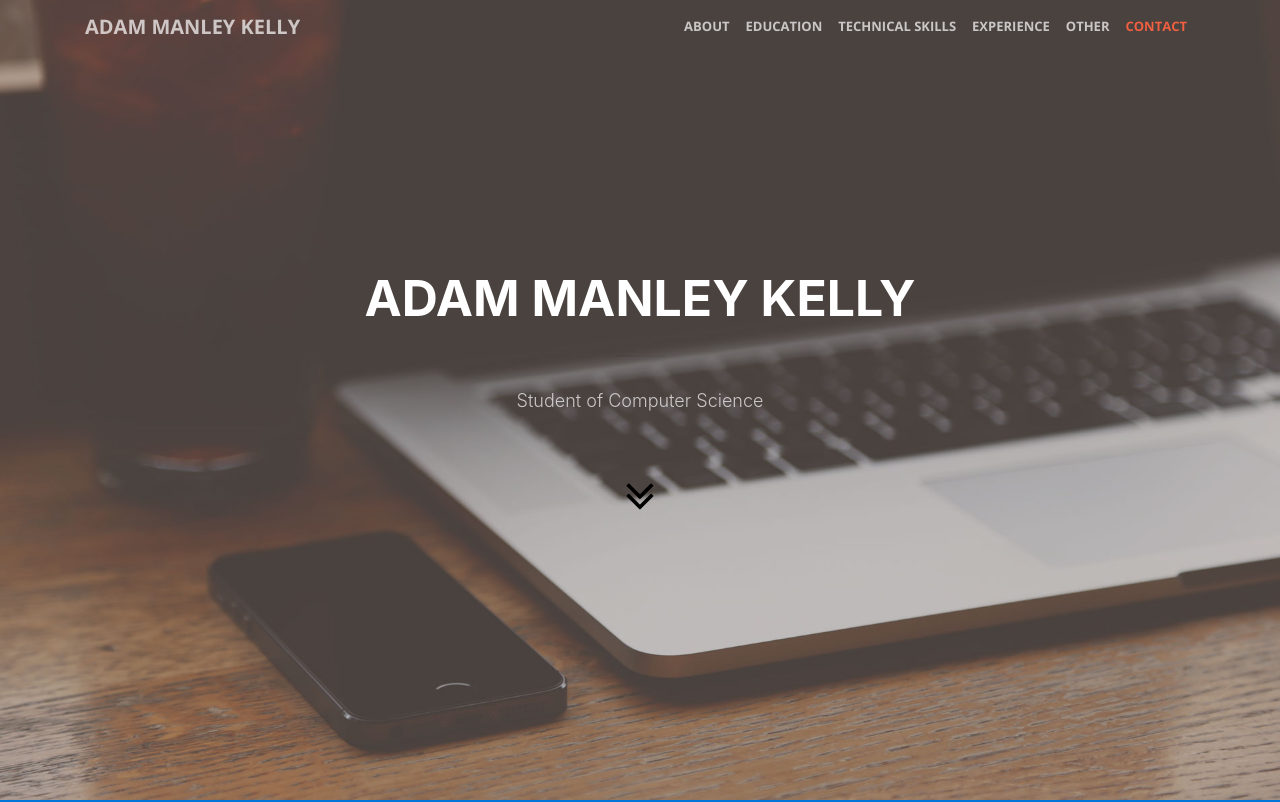
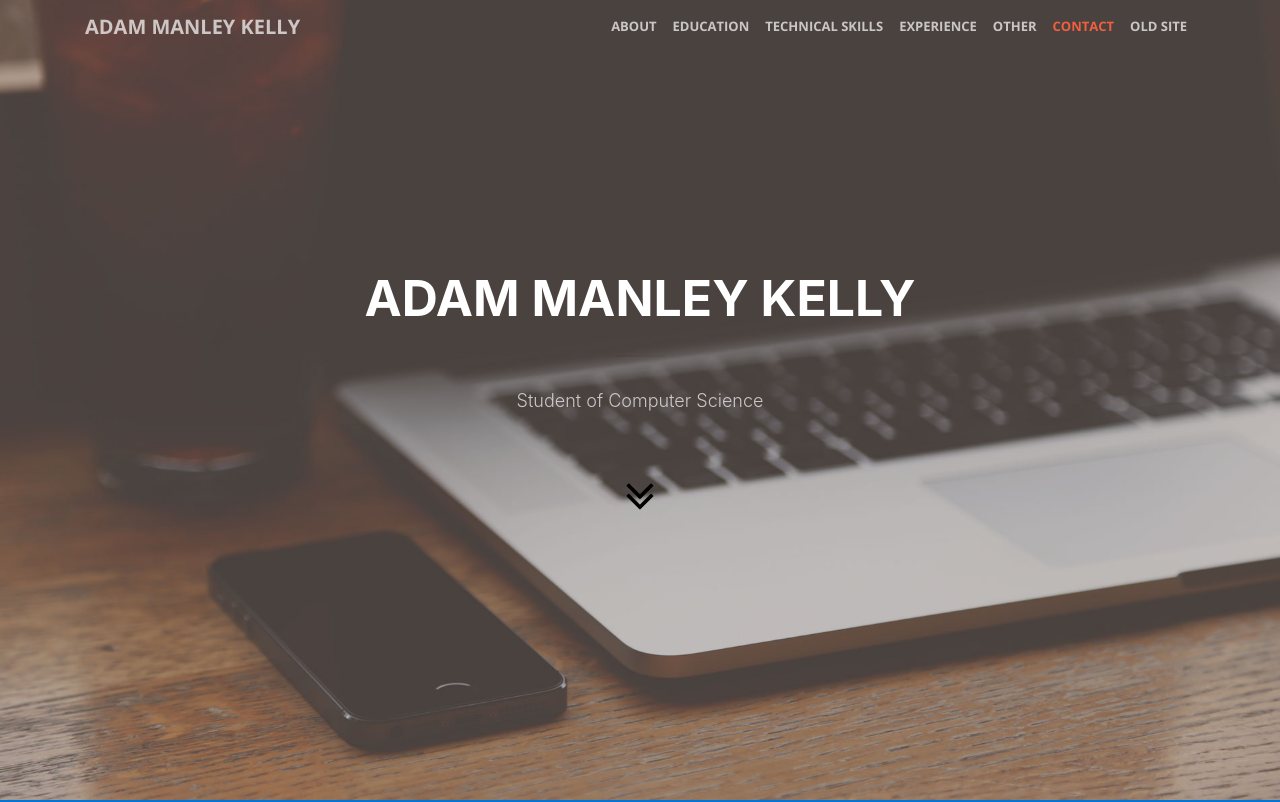
Before and after one commit to adammanleykelly/adammanleykelly.github.io, a website with bundled scripts: page index.html in a window 1280 px wide. Shown: the top 802 px of the page. Built offline with nearby package versions, Linux system fonts and the light colour scheme.

Commit message:
Update
add link to old site

```diff
--- a/index.html
+++ b/index.html
@@ -68,6 +68,9 @@
                     </li>
                     <li class="nav-item">
                         <a class="nav-link" href="#contact">Contact</a>
+                    </li>
+                    <li class="nav-item">
+                        <a class="nav-link" href="old/index.html">Old Site</a>
                     </li>
                 </ul>
             </div>
```
